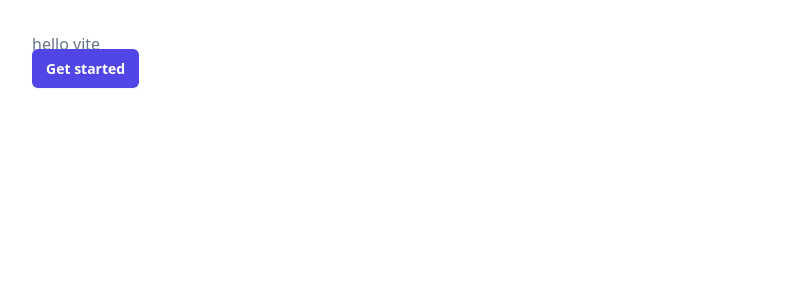
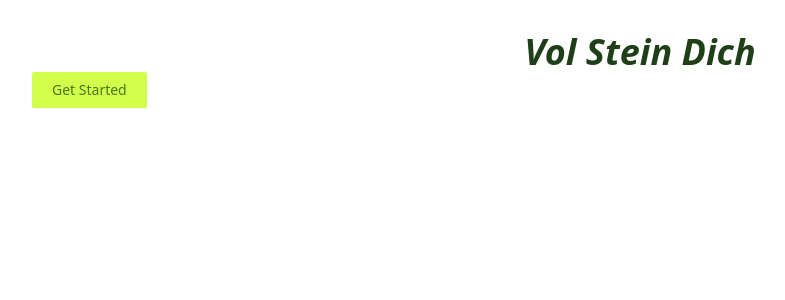
Before and after one commit to shazim8480/task-lottery-card, a React (Vite) app: page / in a window 1280 px wide. Shown: the top 300 px of the page, without its empty margins (0-785 px from the left). Built offline with nearby package versions, Linux system fonts and the light colour scheme.

Commit message:
theme configuration, typography and btn added

```diff
--- a/src/App.jsx
+++ b/src/App.jsx
@@ -1,11 +1,12 @@
 import "./App.css";
 import Button from "./Components/UI/Button";
+import Typography from "./Components/UI/Typography";
 
 function App() {
   return (
     <main className="">
-      <h1 className="text-slate-500">hello vite</h1>
-      <Button />
+      <Typography variant="header">Vol Stein Dich</Typography>
+      <Button variant="secondary">Get Started</Button>
     </main>
   );
 }
--- a/src/Components/UI/Button.jsx
+++ b/src/Components/UI/Button.jsx
@@ -1,13 +1,16 @@
 import React from "react";
+import cn from "../../lib/utils";
 
-const Button = () => {
+const Button = ({ children, variant = "primary" }) => {
   return (
-    <a
-      href="#"
-      class="rounded-md bg-indigo-600 px-3.5 py-2.5 text-sm font-semibold text-white shadow-sm hover:bg-indigo-500 focus-visible:outline focus-visible:outline-2 focus-visible:outline-offset-2 focus-visible:outline-indigo-600"
+    <button
+      class={cn("rounded-sm  px-5 py-2 text-sm font-medium shadow-sm", {
+        "bg-primary text-light": variant === "primary",
+        "bg-secondary text-primary": variant === "secondary",
+      })}
     >
-      Get started
-    </a>
+      {children}
+    </button>
   );
 };
 
--- /dev/null
+++ b/src/Components/UI/Typography.jsx
@@ -0,0 +1,14 @@
+import React from "react";
+import cn from "../../lib/utils";
+
+const Typography = ({ children, variant = "body" }) => {
+  return variant === "header" ? (
+    <h2 class={cn("text-center text-4xl italic font-black text-dark")}>
+      {children}
+    </h2>
+  ) : (
+    <p class={cn("text-dark font-normal text-md")}>{children}</p>
+  );
+};
+
+export default Typography;
--- a/tailwind.config.js
+++ b/tailwind.config.js
@@ -2,6 +2,13 @@
 export default {
   content: ["./index.html", "./src/**/*.{js,ts,jsx,tsx}"],
   theme: {
+    colors: {
+      primary: "#497617",
+      secondary: "#d3ff4c",
+      dark: "#1e3f18",
+      light: "#f1f4ed",
+      border: "#4f674a",
+    },
     extend: {},
   },
   plugins: [],
```
Also changed, not shown: src/Components/UI/SectionHeader.jsx (deleted).
